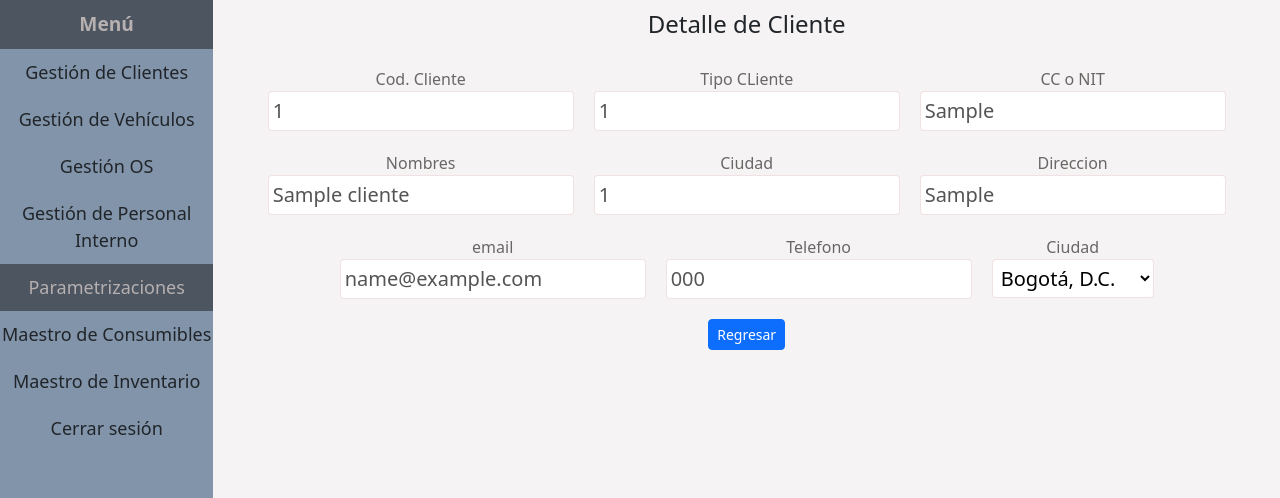
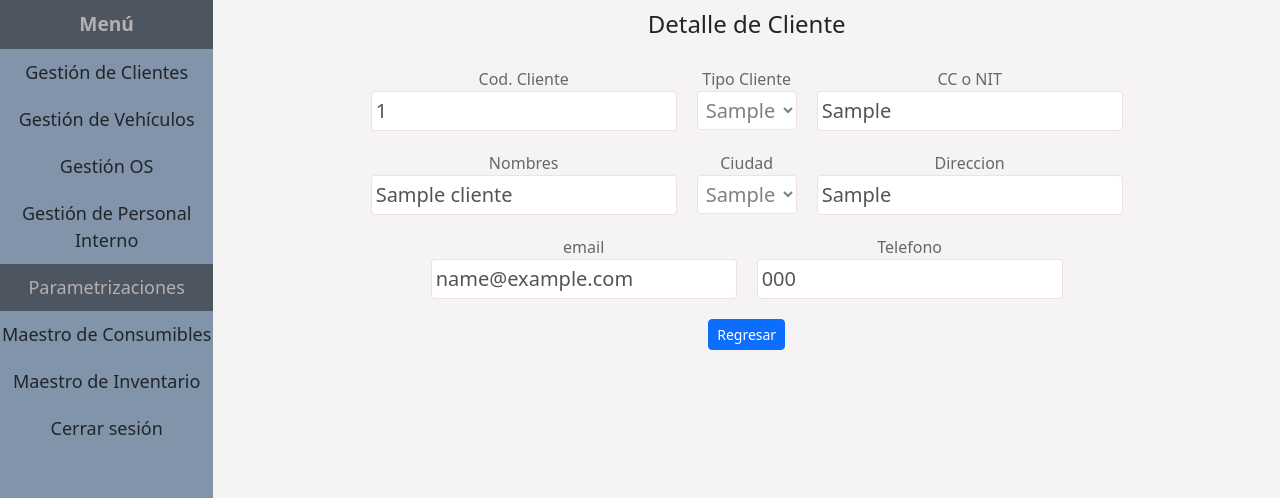
Before and after one commit to gcamachoj/CarRepairPro_GA7_AA2_EV02, a Flask app: page /clientes/1 in a window 1280 px wide. Shown: the top 498 px of the page. Run offline with Flask 3, Linux system fonts and the light colour scheme; tables that the repository leaves empty hold one stand-in row (values such as "Sample post"); parts of the project's set-up code (start-up, migrations or seed data) failed here and were passed over.

Commit message:
Se corrige modelos SQLAlchemy Ciudad, TipoCLiente, Cliente. Se crea relacion foranea entre cliente y tipoCLiente, se hacen ajustes en formulario DetalleClientes en campos Select.

```diff
--- a/app.py
+++ b/app.py
@@ -33,7 +33,7 @@ class Ciudad(db.Model):
 # Se crea el modelo de datos para la tabla TipoCliente
 class TipoCliente(db.Model):
     __tablename__='Tipo_Cliente'
-    idTipoCliente = db.Column(db.Integer, primary_key=True)
+    IdTipoCliente = db.Column(db.Integer, primary_key=True)
     TipoCliente = db.Column(db.String(45), nullable = False)
     IdEstado = db.Column(db.Integer, nullable=False)
 
@@ -42,13 +42,15 @@ class TipoCliente(db.Model):
 class Cliente(db.Model):
     __tablename__ = 'clientes'
     IdCliente = db.Column(db.Integer, primary_key=True)
-    IdTipoCliente = db.Column(db.Integer, nullable = False)
+    IdTipoCliente = db.Column(db.Integer, db.ForeignKey('Tipo_Cliente.IdTipoCliente'), nullable=False)
     CC_NIT = db.Column(db.String(50), nullable = False)
     Nombres = db.Column(db.String(100), nullable = False)
     IdCiudad = db.Column(db.Integer, nullable = False)
     Direccion = db.Column(db.String(150), nullable = False)
     email = db.Column(db.String(100), nullable = False)
     telefono = db.Column(db.String(50), nullable = False)
+
+    tipo_cliente = db.relationship('TipoCliente', backref='clientes')
 
 # Crear el modelo vehiculo
 class Vehiculo(db.Model):
@@ -119,7 +121,9 @@ def guardar_cliente():
 @app.route('/clientes/<int:cliente_id>')
 def detalleClientes(cliente_id):
     cliente= Cliente.query.get_or_404(cliente_id)
-    return render_template('detalle_clientes.html', cliente=cliente)
+    tiposCliente = TipoCliente.query.all()
+    ciudades = Ciudad.query.all()
+    return render_template('detalle_clientes.html', cliente=cliente, tiposCliente = tiposCliente, ciudades = ciudades)
 
 
 @app.route('/eliminar-cliente/<int:cliente_id>')
--- a/crear_ciudad.py
+++ b/crear_ciudad.py
@@ -15,4 +15,4 @@ def crear_ciudad(getCiudad):
     except Exception as e:
         return f"Error al crear ciudad: {str(e)}"
 
-print(crear_ciudad('Bogota'))
+print(crear_ciudad('Cali'))
--- a/crear_tipo_cliente.py
+++ b/crear_tipo_cliente.py
@@ -18,4 +18,4 @@ def crear_tipo_cliente(getTipoCliente, getIdEstado):
         return f"Error al crear cliente: {str(e)}"
 
 # Llamada a la función
-print(crear_tipo_cliente("Empresa", 1))
+print(crear_tipo_cliente("Persona Natural", 1))
--- a/templates/crear_cliente.html
+++ b/templates/crear_cliente.html
@@ -26,7 +26,7 @@
                     </label>
                     <select class="campo" name="InputIdTipoCliente" id="InputIdTipoCliente">
                     {% for tipoCliente in tiposCliente %}
-                        <option value = "{{ tipoCliente.idTipoCliente }}">{{ tipoCliente.TipoCliente }}</option>
+                        <option value = "{{ tipoCliente.IdTipoCliente }}">{{ tipoCliente.TipoCliente }}</option>
                     {% endfor %}
                     </select>
                  </div>
--- a/templates/detalle_clientes.html
+++ b/templates/detalle_clientes.html
@@ -19,12 +19,20 @@
                     <input type="text" class="campo" name="InputIdCliente" id="InputIdCliente" disabled value="{{ cliente.IdCliente }}">
                 </div>
 
+
+
                 <div class="caja">
                     <label for="" class="label">
-                        Tipo CLiente
+                        Tipo Cliente
                     </label>
-                    <input type="text" class="campo" name="InputIdTipoCliente" id="InputIdTipoCliente" disabled value="{{ cliente.IdTipoCliente }}">
-                </div>
+                    <select class="campo" name="InputIdTipoCliente" id="InputIdTipoCliente" disabled>
+                        {% for tipoCliente in tiposCliente %}
+                            <option value = "{{ tipoCliente.idTipoCliente }}" {% if tipoCliente.IdTipoCliente == cliente.IdTipoCliente %} selected{% endif %}>
+                                {{ tipoCliente.TipoCliente }}
+                            </option>
+                        {% endfor %}
+                    </select>
+                 </div>
 
                 <div class="caja">
                     <label for="" class="label">
@@ -40,12 +48,19 @@
                     <input type="text" class="campo" name="InputNombres" id="InputNombres" disabled value="{{ cliente.Nombres }}">
                 </div>
 
+
                 <div class="caja">
                     <label for="" class="label">
                         Ciudad
                     </label>
-                    <input type="text" class="campo" name="InputIdCiudad" id="InputIdCiudad" disabled value="{{ cliente.IdCiudad }}">
-                </div>
+                    <select class="campo" name="InputIdCiudad" id="InputIdCiudad" disabled>
+                        {% for ciudad in ciudades %}
+                        <option value= "{{ ciudad.IdCiudad }}" {% if ciudad.IdCiudad == cliente.IdCiudad %} selected {% endif %}>
+                            {{ ciudad.Ciudad }}
+                        </option>
+                        {% endfor %}
+                    </select>
+                 </div>
 
                 <div class="caja">
                     <label for="" class="label">
@@ -70,27 +85,6 @@
                     <input type="text" class="campo normal" name="InputTelefono" id="InputTelefono" disabled value="{{ cliente.telefono }}">
                 </div>
 
-
-
-                <div class="caja">
-                    <label for="" class="label">
-                        Ciudad
-                    </label>
-                    <select class="campo" name="">
-                        <option value="bogota">Bogotá, D.C.</option>
-                        <option value="medellin">Medellín</option>
-                        <option value="cali">Cali</option>
-                        <option value="barranquilla">Barranquilla</option>
-                        <option value="cartagena">Cartagena</option>
-                        <option value="bucaramanga">Bucaramanga</option>
-                        <option value="cucuta">Cúcuta</option>
-                        <option value="pereira">Pereira</option>
-                        <option value="manizales">Manizales</option>
-                        <option value="ibague">Ibagué</option>
-                        <option value="santamarta">Santa Marta</option>
-                        <option value="villavicencio">Villavicencio</option>
-                    </select>
-                 </div>
 
 
             </div>
```
